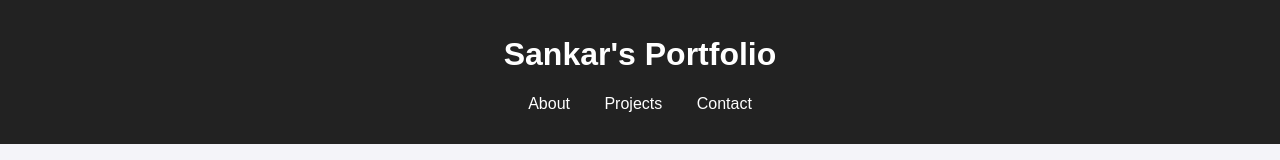
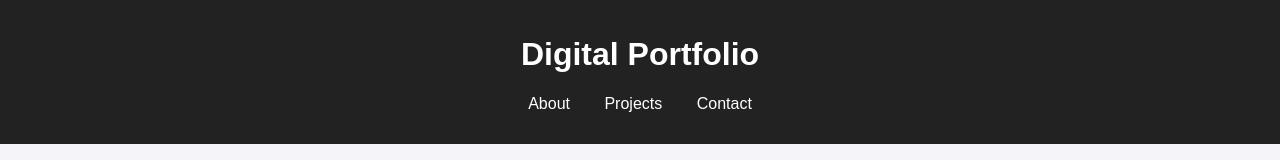
Before and after one commit to 2ksankar003-source/Digi, a plain HTML site: page index.html in a window 1280 px wide. Shown: the top 160 px of the page. Drawn offline with Linux system fonts and the light colour scheme.

Commit message:
Update index.html

```diff
--- a/index.html
+++ b/index.html
@@ -9,7 +9,7 @@
 <body>
   <!-- Header -->
   <header>
-    <h1>Sankar's Portfolio</h1>
+    <h1> Digital Portfolio</h1>
     <nav>
       <ul>
         <li><a href="#about">About</a></li>
```
